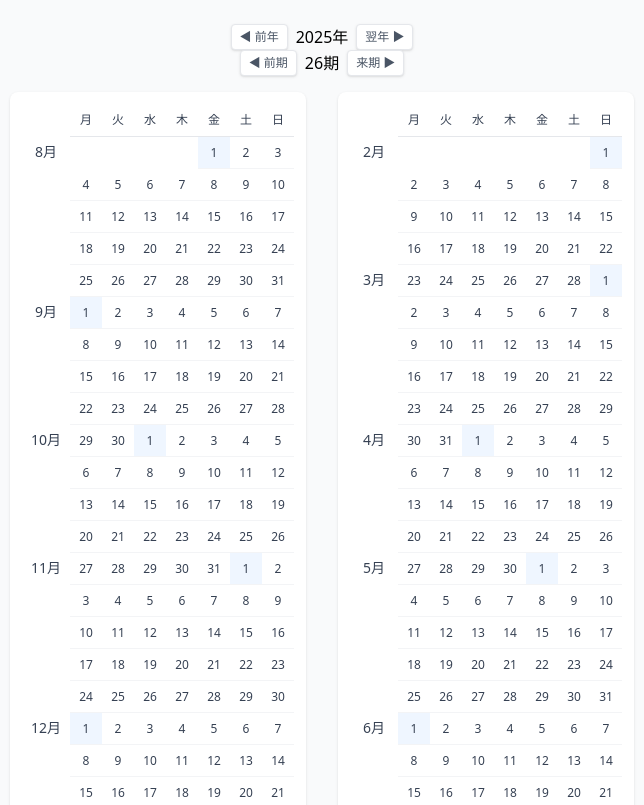
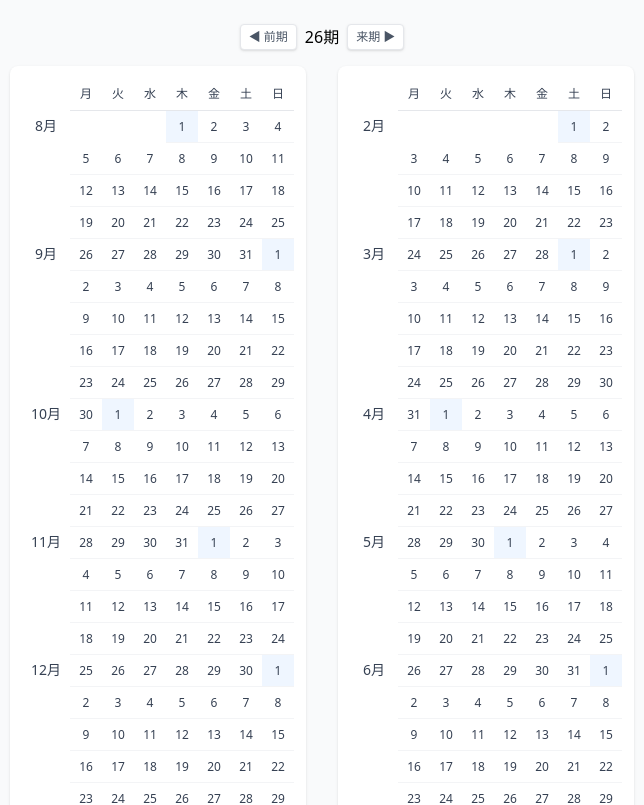
Before and after one commit to okonomi/period-calendar, a React (Vite) app: page / in a window 1280 px wide. Shown: the top 805 px of the page, without its empty margins (318-962 px from the left). Built offline with nearby package versions, Linux system fonts and the light colour scheme.

Commit message:
feat: remove YearSelector component and calculate current year from selected period

```diff
--- a/src/App.tsx
+++ b/src/App.tsx
@@ -1,21 +1,20 @@
 import { useState } from "react"
 import { Calendar } from "./components/Calendar"
 import { PeriodSelector } from "./components/PeriodSelector"
-import { YearSelector } from "./components/YearSelector"
 import { generateDates } from "./utils/dateUtils"
 
 // メインアプリケーションコンポーネント
 export const App: React.FC = () => {
-  const [selectedYear, setSelectedYear] = useState(new Date().getFullYear())
   const [selectedPeriod, setSelectedPeriod] = useState(26)
 
+  // selectedPeriod から currentYear を計算
+  // 例: 26期 (2024年8月〜2025年7月) → 2024年
+  const currentYear = 1998 + selectedPeriod
+
   // 前半6か月（8月から1月）のデータ
-  const firstHalfDates = generateDates(selectedYear, 8, selectedYear + 1, 1)
+  const firstHalfDates = generateDates(currentYear, 8, currentYear + 1, 1)
   // 後半6か月（2月から7月）のデータ
-  const secondHalfDates = generateDates(selectedYear + 1, 2, selectedYear + 1, 7)
-
-  const handlePrevYear = () => setSelectedYear(selectedYear - 1)
-  const handleNextYear = () => setSelectedYear(selectedYear + 1)
+  const secondHalfDates = generateDates(currentYear + 1, 2, currentYear + 1, 7)
 
   const handlePrevPeriod = () => setSelectedPeriod(selectedPeriod - 1)
   const handleNextPeriod = () => setSelectedPeriod(selectedPeriod + 1)
@@ -24,7 +23,6 @@ export const App: React.FC = () => {
     <div className="min-h-screen bg-gray-50">
       <div className="container mx-auto px-2 py-6">
         <div className="max-w-5xl mx-auto">
-          <YearSelector year={selectedYear} onPrevYear={handlePrevYear} onNextYear={handleNextYear} />
           <PeriodSelector period={selectedPeriod} onPrevPeriod={handlePrevPeriod} onNextPeriod={handleNextPeriod} />
           <div className="flex gap-8 justify-center">
             <div className="shrink">
--- a/src/components/YearSelector.tsx
+++ /dev/null
@@ -1,28 +0,0 @@
-import { clsx } from "clsx"
-
-interface YearSelectorProps {
-  year: number
-  onPrevYear: () => void
-  onNextYear: () => void
-}
-
-export const YearSelector: React.FC<YearSelectorProps> = ({ year, onPrevYear, onNextYear }) => {
-  const buttonClasses = clsx(
-    "px-2 py-1 rounded bg-white",
-    "border border-gray-200 text-xs text-gray-600",
-    "hover:bg-gray-50 hover:border-gray-300",
-    "transition-colors duration-200 shadow-sm"
-  )
-
-  return (
-    <div className="flex items-center justify-center space-x-2">
-      <button type="button" onClick={onPrevYear} className={buttonClasses}>
-        ◀ 前年
-      </button>
-      <span className="text-base font-medium text-black">{year}年</span>
-      <button type="button" onClick={onNextYear} className={buttonClasses}>
-        翌年 ▶
-      </button>
-    </div>
-  )
-}
```
